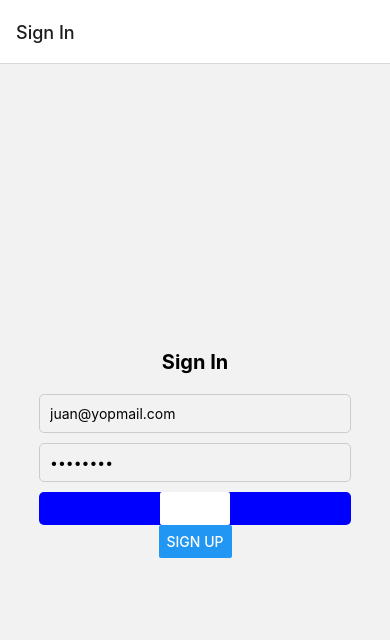
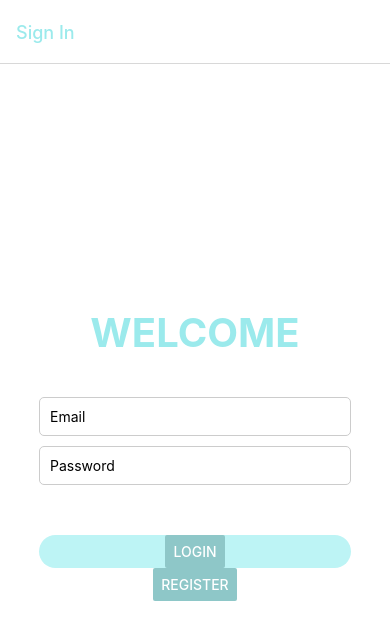
Before and after one commit to yannabhie/react-native-firebase, a React Native app: screen /SignIn in a window 390 px wide. Shown: the top 640 px of the page. Built offline with nearby package versions, Linux system fonts and the light colour scheme.

Commit message:
updated app design

```diff
--- a/App.js
+++ b/App.js
@@ -15,27 +15,38 @@ import History from './History';
 const Stack = createNativeStackNavigator();
 
 export default function App() {
-
-
   return (
     <NavigationContainer>
       <StatusBar style="auto" />
       <Stack.Navigator>
-        <Stack.Screen
-          name="SignIn"
-          component={SignInForm}
-          options={{title: 'Sign In'}}
-        />
+      <Stack.Screen
+        name="SignIn"
+        component={SignInForm}
+        options={{
+          title: 'Sign In',
+          headerTitleStyle: {
+            color: '#9beaec',
+          },
+        }}
+      />
         <Stack.Screen
           name="SignUp"
           component={SignUpForm}
-          options={{title: 'Sign Up'}}
+          options={{
+            title: 'Sign Up',
+            headerTitleStyle: {
+              color: '#9beaec',
+            },
+          }}
         />
         <Stack.Screen
           name="Dashboard"
           component={Dashboard}
           options={({ navigation }) => ({
             title: 'Dashboard',
+            headerTitleStyle: {
+              color: '#9beaec',
+            },
             headerBackVisible: false,
             headerRight: () => {
               return (
@@ -56,6 +67,9 @@ export default function App() {
           component={History}
           options={({ navigation }) => ({
             title: 'History',
+            headerTitleStyle: {
+              color: '#9beaec',
+            },
             headerBackVisible: false,
             headerRight: () => {
               return (
--- a/Dashboard.js
+++ b/Dashboard.js
@@ -109,7 +109,7 @@ const Dashboard = ({ navigation }) => {
       {isStartReading && sugarLevel ?
       <Text>Current Sugar Reading</Text> : null}
       <View style={{ margin: 10 }}>
-        <Text style={{ fontWeight: 'bold', fontSize: 20, color: 'blue' }}>{user?.providerData?.[0]?.email}</Text>
+        <Text style={{ fontWeight: 'bold', fontSize: 20, color: '#9beaec' }}>{user?.providerData?.[0]?.email}</Text>
       </View>
       <Pressable style={!isStartReading ? styles.startButton : styles.stopButton} onPress={onHandleSend}>
         <Text style={{ color: 'white'}}>{!isStartReading ? 'START' : 'STOP'}</Text>
@@ -162,15 +162,15 @@ const styles = StyleSheet.create({
 
   },
   startButton: {
-    backgroundColor: 'blue',
-    color: 'white',
+    backgroundColor: '#9beaec',
+    color: '#8ec7c8',
     padding: 10,
-    borderRadius: 5,
+    borderRadius: 100,
     display: 'flex',
     alignItems: 'center',
     flexDirection: 'row',
     marginTop: 20,
-    marginBottom: 20
+    marginBottom: 20,
   },
   stopButton: {
     backgroundColor: 'red',
@@ -184,10 +184,10 @@ const styles = StyleSheet.create({
     marginBottom: 20
   },
   historyButton: {
-    backgroundColor: 'blue',
-    color: 'white',
+    backgroundColor: '#9beaec',
+    color: '#8ec7c8',
     padding: 10,
-    borderRadius: 5,
+    borderRadius: 100,
     display: 'flex',
     alignItems: 'center',
     flexDirection: 'row',
--- a/History.js
+++ b/History.js
@@ -13,10 +13,12 @@ import {
 const db = getDatabase();
 
 
-const Item = ({value, date}) => (
+const Item = ({ value, date, fontSize, fontColor }) => (
   <View style={styles.item}>
-    <Text style={{color: 'white' }}>{dayjs(date).format('MMMM DD, YYYY hh:mm:ss A')}</Text>
-    <Text style={{color: 'white' }}>{value}</Text>
+    <Text style={[styles.date, { fontSize, color: fontColor }]}>
+      {dayjs(date).format('MM/DD/YYYY hh:mm:ss A')}
+    </Text>
+    <Text style={[styles.title, { fontSize, color: fontColor }]}>{value}</Text>
   </View>
 );
 const History = ({ navigation }) => {
@@ -44,7 +46,7 @@ const History = ({ navigation }) => {
   return (
     <View style={styles.container}>
       <View style={{ margin: 10 }}>
-        <Text style={{ fontWeight: 'bold', fontSize: 20, color: 'blue' }}>{user?.providerData?.[0]?.email}</Text>
+        <Text style={{ fontWeight: 'bold', fontSize: 20, color: 'black' }}>{user?.providerData?.[0]?.email}</Text>
       </View>
       {newList?.length > 0 ?
       <View>
@@ -58,14 +60,14 @@ const History = ({ navigation }) => {
               ]
             }}
             width={Dimensions.get("window").width} // from react-native
-            height={220}
+            height={180}
             yAxisLabel=""
             yAxisSuffix=""
             yAxisInterval={1} // optional, defaults to 1
             chartConfig={{
-              backgroundColor: "#e26a00",
-              backgroundGradientFrom: "#fb8c00",
-              backgroundGradientTo: "#ffa726",
+              backgroundColor: "#ffffff",
+              backgroundGradientFrom: "#AED3D4",
+              backgroundGradientTo: "#3F9092",
               decimalPlaces: 2, // optional, defaults to 2dp
               color: (opacity = 1) => `rgba(255, 255, 255, ${opacity})`,
               labelColor: (opacity = 1) => `rgba(255, 255, 255, ${opacity})`,
@@ -75,7 +77,7 @@ const History = ({ navigation }) => {
               propsForDots: {
                 r: "6",
                 strokeWidth: "2",
-                stroke: "#ffa726"
+                stroke: "black"
               }
             }}
             bezier
@@ -94,7 +96,7 @@ const History = ({ navigation }) => {
         />
       </SafeAreaView> : null}
       <Pressable style={styles.historyButton} onPress={onHandleBackToReader}>
-        <Text style={{ color: 'white'}}>Sugar Reader</Text>
+        <Text style={{ color: 'black'}}>Sugar Reader</Text>
       </Pressable>
       {/* <SafeAreaView style={styles.list}>
         <FlatList
@@ -113,7 +115,7 @@ export default History
 const styles = StyleSheet.create({
   container: {
     flex: 1,
-    backgroundColor: '#fb8c00',
+    backgroundColor: '#AED3D4',
     alignItems: 'center',
     justifyContent: 'center',
   },
@@ -129,7 +131,7 @@ const styles = StyleSheet.create({
     gap: 10,
     borderWidth: 1,
     padding: 5,
-    borderColor: 'white'
+    borderColor: 'black',
   },
   list: {
     height: '50%',
@@ -139,6 +141,7 @@ const styles = StyleSheet.create({
     display: 'flex',
     justifyContent: 'center',
     alignItems: 'center',
+    color: 'black',
 
   },
   startButton: {
@@ -164,7 +167,7 @@ const styles = StyleSheet.create({
     marginBottom: 20
   },
   historyButton: {
-    backgroundColor: 'blue',
+    backgroundColor: 'white',
     color: 'white',
     padding: 10,
     borderRadius: 5,
--- a/SignInForm.js
+++ b/SignInForm.js
@@ -9,8 +9,8 @@ import fb from './fb';
 fb()
 
 const SignInForm = ({ navigation }) => {
-  const [email, setEmail] = useState('juan@yopmail.com');
-  const [password, setPassword] = useState('Abc@1234');
+  const [email, setEmail] = useState('');
+  const [password, setPassword] = useState('');
 
   const handleSignUp = () => {
     navigation.navigate('SignUp')
@@ -38,7 +38,7 @@ const SignInForm = ({ navigation }) => {
 
   return (
     <View style={styles.container}>
-      <Text style={styles?.title}>Sign In</Text>
+      <Text style={styles?.title}>WELCOME</Text>
       <TextInput
         style={styles.input}
         placeholder="Email"
@@ -55,18 +55,20 @@ const SignInForm = ({ navigation }) => {
         secureTextEntry
       />
       <View style={styles.buttonContainer}>
-        <Button color="white" title="Submit" onPress={handleLogin} />
+        <Button color="#8ec7c8" title="LOGIN" onPress={handleLogin} />
       </View>
-      <Button title="Sign Up" onPress={handleSignUp} />
+      <Button color = "#8ec7c8" title="REGISTER" onPress={handleSignUp} />
     </View>
+
   );
 };
 
 const styles = StyleSheet.create({
   title: {
-    fontSize: 20,
+    fontSize: 40,
     fontWeight: 'bold',
-    marginBottom: 20,
+    marginBottom: 40,
+    color: '#9beaec',
   },
   container: {
     flex: 1,
@@ -85,8 +87,15 @@ const styles = StyleSheet.create({
     flexDirection: 'row',
     justifyContent: 'space-around',
     width: '80%',
-    backgroundColor: 'blue',
-    borderRadius: 5,
+    backgroundColor: '#bdf4f5',
+    borderRadius: 100,
+    marginTop: 40
+  },
+  container: {
+    flex: 1,
+    backgroundColor: '#ffffff',
+    alignItems: 'center',
+    justifyContent: 'center',
   }
 });
 
--- a/SignUpForm.js
+++ b/SignUpForm.js
@@ -31,7 +31,7 @@ const SignUpForm = ({ navigation }) => {
 
   return (
     <View style={styles.container}>
-      <Text style={styles?.title}>Sign Up</Text>
+      <Text style={styles?.title}>REGISTRATION</Text>
       <TextInput
         style={styles.input}
         placeholder="Email"
@@ -48,18 +48,19 @@ const SignUpForm = ({ navigation }) => {
         secureTextEntry
       />
       <View style={styles.buttonContainer}>
-        <Button color="white" title="Submit" onPress={handleSignUp} />
+        <Button color= '#8ec7c8' title="REGISTER" onPress={handleSignUp} />
       </View>
-      <Button title="Login" onPress={handleLogin} />
+      <Button color = '#8ec7c8' title="LOGIN" onPress={handleLogin} />
     </View>
   );
 };
 
 const styles = StyleSheet.create({
   title: {
-    fontSize: 20,
+    fontSize: 40,
     fontWeight: 'bold',
-    marginBottom: 20,
+    marginBottom: 40,
+    color: '#9beaec',
   },
   container: {
     flex: 1,
@@ -78,8 +79,15 @@ const styles = StyleSheet.create({
     flexDirection: 'row',
     justifyContent: 'space-around',
     width: '80%',
-    backgroundColor: 'blue',
-    borderRadius: 5,
+    backgroundColor: '#bdf4f5',
+    borderRadius: 100,
+    marginTop: 40
+  },
+  container: {
+    flex: 1,
+    backgroundColor: '#ffffff',
+    alignItems: 'center',
+    justifyContent: 'center',
   }
 });
 
--- a/package.json
+++ b/package.json
@@ -9,6 +9,7 @@
     "web": "expo start --web"
   },
   "dependencies": {
+    "@expo-google-fonts/spartan": "^0.2.2",
     "@react-native-async-storage/async-storage": "^1.23.1",
     "@react-navigation/native": "^6.1.17",
     "@react-navigation/native-stack": "^6.9.26",
@@ -20,6 +21,7 @@
     "react-native": "0.73.6",
     "react-native-chart-kit": "^6.12.0",
     "react-native-get-random-values": "^1.11.0",
+    "react-native-linear-gradient": "^2.8.3",
     "react-native-safe-area-context": "^4.9.0",
     "react-native-screens": "^3.30.1",
     "react-native-svg": "^15.2.0",
```
Also changed, not shown: 1 other file (tests, documents, lock files or other folders).
